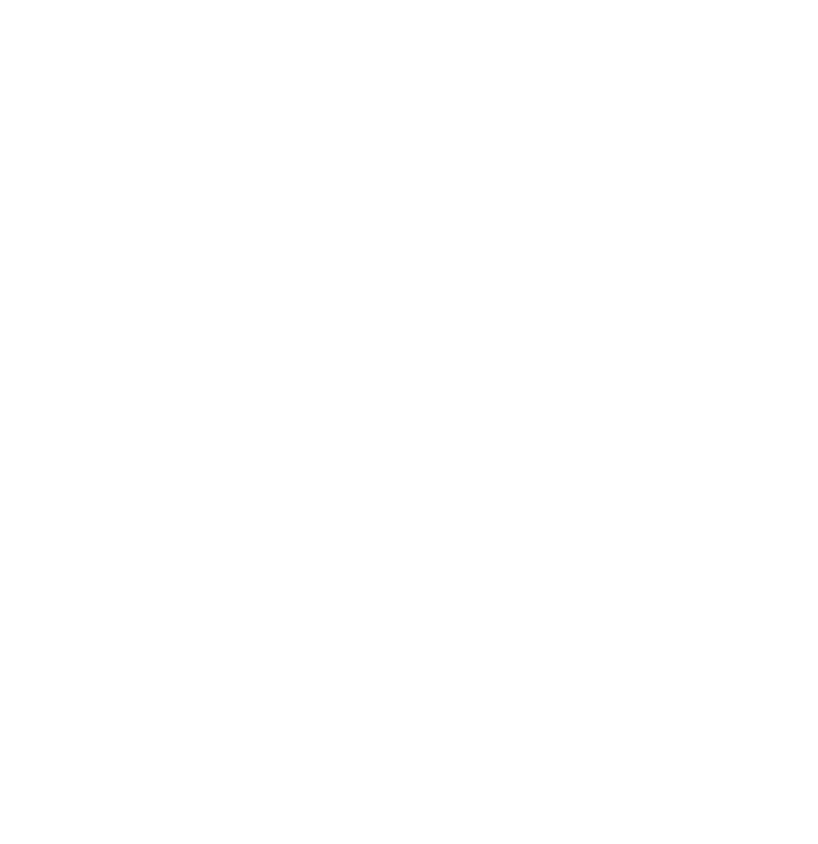
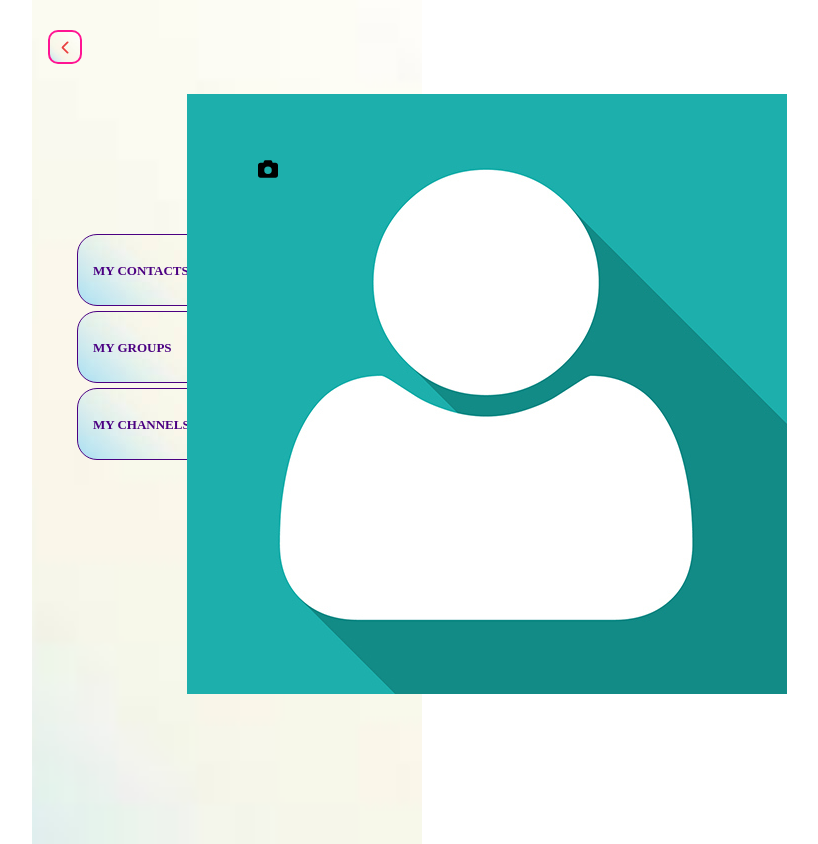
Before and after one commit to SivtsovaT/happygram, a React (Create React App) app: page /profile in a window 1280 px wide. Before the commit this address had no page. Shown: the whole page, without its empty margins (413-1231 px from the left). Built offline with nearby package versions, Linux system fonts and the light colour scheme.

Commit message:
THG-020 - Create the Profile page (#26)
- created Profile page;
- added users' avatars in Search page & My contacts page;

```diff
--- a/src/App.js
+++ b/src/App.js
@@ -12,6 +12,7 @@
 import GroupsListPage from './groups-list-page/GroupsListPage';
 import CreateChannelPage from './create-channel-page/CreateChannelPage';
 import ChannelsListPage from './channels-list-page/ChannelsListPage';
+import MyProfilePage from './my-profile-page/MyProfilePage';
 
 function App() {
   return (
@@ -27,7 +28,7 @@
       <Route path="groupslist" element={<GroupsListPage />} />
       <Route path="channel" element={<CreateChannelPage />} />
       <Route path="channelslist" element={<ChannelsListPage />} />
-
+      <Route path="profile" element={<MyProfilePage />} />
     </Routes>
   );
 }
--- a/src/channels-list-page/ChannelsListPage.js
+++ b/src/channels-list-page/ChannelsListPage.js
@@ -145,7 +145,7 @@
             !
           </div>
         </div>
-        <Link to="/contacts" className="link-panel">
+        <Link to="/profile" className="link-panel">
           <img src={back} alt="back" />
         </Link>
         <div className="users-list">
--- a/src/create-channel-page/CreateChannelPage.js
+++ b/src/create-channel-page/CreateChannelPage.js
@@ -108,7 +108,7 @@
 
   return (
     <div className="content">
-      <Link to="/contacts" className="link-panel">
+      <Link to="/profile" className="link-panel">
         <img src={back} alt="back" />
       </Link>
       <div className="signup-wrapper" style={{ marginTop: '200px' }}>
@@ -117,7 +117,7 @@
                 downloadImageVisible ? <img className="group-image" src={url} alt="group-image" />
                 // eslint-disable-next-line jsx-a11y/img-redundant-alt
                   : <img className="group-image" src={group} alt="group-image" />
-            }
+        }
 
         <div className="fileload-group">
           <div className="file-load-block">
@@ -129,7 +129,7 @@
           </div>
           {
                     downloadButtonVisible && <button className="input-btn" type="button" onClick={handleSubmit}>Download</button>
-                }
+          }
         </div>
         <input
           className="input-log input-group"
--- a/src/create-group-page/CreateGroupPage.js
+++ b/src/create-group-page/CreateGroupPage.js
@@ -111,7 +111,7 @@
 
   return (
     <div className="content">
-      <Link to="/contacts" className="link-panel">
+      <Link to="/profile" className="link-panel">
         <img src={back} alt="back" />
       </Link>
       <div className="signup-wrapper" style={{ marginTop: '200px' }}>
--- a/src/groups-list-page/GroupsListPage.js
+++ b/src/groups-list-page/GroupsListPage.js
@@ -152,7 +152,7 @@
             !
           </div>
         </div>
-        <Link to="/contacts" className="link-panel">
+        <Link to="/profile" className="link-panel">
           <img src={back} alt="back" />
         </Link>
         <div className="users-list">
--- /dev/null
+++ b/src/my-profile-page/MyProfilePage.js
@@ -0,0 +1,175 @@
+import React, { useEffect, useState } from 'react';
+import './MyProfilePage.scss';
+import { getAuth } from 'firebase/auth';
+import { doc, getDoc, setDoc } from 'firebase/firestore';
+import { getDownloadURL, ref, uploadBytes } from 'firebase/storage';
+import { Link } from 'react-router-dom';
+import { FontAwesomeIcon } from '@fortawesome/react-fontawesome';
+import { faCamera, faUserGroup } from '@fortawesome/free-solid-svg-icons';
+import back from '../images/back.png';
+import avatar from '../images/search-page/avatar.jpg';
+import { db, storage } from '../firebase';
+
+function MyProfilePage() {
+  const [userImage, setUserImage] = useState('');
+  const [url, setUrl] = useState(null);
+  const [downloadImageVisible, setDownloadImageVisible] = useState(false);
+  const [downloadButtonVisible, setDownloadButtonVisible] = useState(false);
+  const [saveButtonVisible, setSaveButtonVisible] = useState(false);
+  const [currentAuth, setCurrentAuth] = useState(null);
+  const [userData, setUserData] = useState([]);
+
+  const getAuthUser = async () => {
+    try {
+      const auth = await getAuth();
+      const userId = auth?.currentUser?.uid || null;
+      setCurrentAuth(userId);
+      if (!userId) {
+        setTimeout(() => {
+          getAuthUser();
+        }, 2000);
+      }
+    } catch (e) {
+      console.log(e);
+    }
+  };
+  useEffect(() => {
+    if (!currentAuth) {
+      return;
+    }
+    const getUser = async () => {
+      const docRef = doc(db, 'users', currentAuth);
+      const docSnap = await getDoc(docRef);
+      const data = docSnap.data();
+      setUserData(data);
+    };
+    getUser();
+  }, [currentAuth]);
+  useEffect(() => {
+    const auth = async () => {
+      await getAuthUser();
+    };
+    auth();
+  }, []);
+  const myName = userData.displayName;
+  const myEmail = userData.email;
+  const myAvatar = userData.userAvatar;
+  const handleImageChange = (e) => {
+    if (e.target.files[0]) {
+      setUserImage(e.target.files[0]);
+      setDownloadButtonVisible(true);
+    }
+  };
+  const handleSubmit = async () => {
+    const imageId = new Date().toISOString();
+    const auth = getAuth();
+    const userId = auth.currentUser.uid;
+    const imageRef = ref(storage, `images/users/${userId}/${imageId}`);
+    uploadBytes(imageRef, userImage).then(() => {
+      // eslint-disable-next-line no-shadow
+      getDownloadURL(imageRef).then((url) => {
+        setUrl(url);
+      }).catch((error) => {
+        console.log(error.message, 'error getting image url');
+      }).catch((error) => {
+        console.log(error.message, 'error getting image url');
+      });
+      setDownloadImageVisible(true);
+      setDownloadButtonVisible(false);
+      setSaveButtonVisible(true);
+    });
+  };
+  const saveImage = async () => {
+    const auth = getAuth();
+    const userId = auth.currentUser.uid;
+    const userRef = doc(db, `users/${userId}`);
+    await setDoc(userRef, {
+      ...userData,
+      userAvatar: url,
+    }, { merge: true });
+    const userRef1 = doc(db, `users/${userId}`);
+    const docSnap = await getDoc(userRef1);
+    const data = docSnap.data();
+    setUserData(data);
+    setSaveButtonVisible(false);
+  };
+  return (
+    <div className="content">
+      <Link to="/contacts" className="link-panel">
+        <img src={back} alt="back" />
+      </Link>
+      <div className="profile-wrapper">
+        <div className="avatar-wrapper">
+          {
+            // eslint-disable-next-line jsx-a11y/img-redundant-alt,no-nested-ternary
+            downloadImageVisible ? <img className="profile-image" src={url} alt="profile-image" />
+            // eslint-disable-next-line jsx-a11y/img-redundant-alt
+              : (
+            // eslint-disable-next-line jsx-a11y/img-redundant-alt
+                myAvatar ? <img src={myAvatar} alt="avatar" className="profile-image" />
+                // eslint-disable-next-line jsx-a11y/img-redundant-alt
+                  : <img className="profile-image" src={avatar} alt="profile-image" />
+              )
+          }
+
+          <div className="fileload-group-profile">
+            <div className="file-load-block">
+              {/* eslint-disable-next-line jsx-a11y/label-has-associated-control */}
+              <label className="input-label">
+                <FontAwesomeIcon style={{ width: '20px', height: '20px' }} icon={faCamera} />
+                <input style={{ opacity: '0' }} type="file" onChange={handleImageChange} value="" className="file-inp" />
+              </label>
+            </div>
+            {
+                downloadButtonVisible && <button className="input-btn" type="button" onClick={handleSubmit}>Download</button>
+            }
+            {
+                saveButtonVisible && (
+                <button type="button" onClick={saveImage}>save</button>
+                )
+            }
+          </div>
+        </div>
+        <div className="profile-user-info">
+          <div className="project-main">{myName}</div>
+          <div className="user-email">{myEmail}</div>
+        </div>
+        <div className="profile-main">
+          <div className="profile-block">
+            <Link to="/contacts" className="profile-link">
+              <div className="my-groups-title">MY CONTACTS</div>
+            </Link>
+          </div>
+          <div className="profile-block">
+            <div className="profile-create">
+              <Link to="/groupslist" className="profile-link">
+                <div className="my-groups-title">MY GROUPS</div>
+              </Link>
+              <div className="my-groups-wrapper" style={{ marginLeft: '85px' }}>
+                <div className="my-groups-title">Create group</div>
+                <Link to="/group">
+                  <FontAwesomeIcon icon={faUserGroup} />
+                </Link>
+              </div>
+            </div>
+          </div>
+          <div className="profile-block">
+            <div className="profile-create">
+              <Link to="/channelslist" className="profile-link">
+                <div className="my-groups-title">MY CHANNELS</div>
+              </Link>
+              <div className="my-groups-wrapper" style={{ marginLeft: '70px' }}>
+                <div className="my-groups-title">Create group</div>
+                <Link to="/channel">
+                  <FontAwesomeIcon icon={faUserGroup} />
+                </Link>
+              </div>
+            </div>
+          </div>
+        </div>
+      </div>
+    </div>
+  );
+}
+
+export default MyProfilePage;
--- /dev/null
+++ b/src/my-profile-page/MyProfilePage.scss
@@ -0,0 +1,116 @@
+.profile-wrapper {
+	display: flex;
+	flex-direction: column;
+	align-items: center;
+	.avatar-wrapper {
+		display: flex;
+		justify-content: center;
+		position: relative;
+		.profile-image {
+			position: absolute;
+			left: 35px;
+		}
+	}
+	.profile-user-info {
+		display: flex;
+		flex-direction: column;
+		margin-top: 65px;
+		justify-content: center;
+		align-items: center;
+		.user-email {
+			font-size: 13px;
+			color: var(--main-font-color);		}
+	}
+	.profile-main {
+		width: 300px;
+		height: 300px;
+		border-radius: 15px;
+		.profile-block {
+			display: flex;
+			justify-content: flex-start;
+			align-items: center;
+			width: 300px;
+			height: 70px;
+			border: 1px var(--main-font-color) solid;
+			border-radius: 20px;
+			margin-top: 5px;
+			background: url("../images/new-back.jpeg") center center/cover no-repeat;
+			&:hover {
+				height: 75px;
+				border: 2px var(--main-font-color) solid;
+				border-radius: 20px;
+				background: url("../images/my-profile-page/gradient.jpg") center center/cover no-repeat;
+			}
+			.profile-create {
+				display: flex;
+				justify-content: flex-start;
+				align-items: center;
+				.my-groups-wrapper {
+					display: flex;
+					justify-content: center;
+					align-items: center;
+					width: 100px;
+					height: 30px;
+					border: 2px deeppink solid;
+					border-radius: 10px;
+					padding-right: 5px;
+					&:hover {
+						box-shadow: 7px -7px 17px var(--dark-red-color);
+					}
+					.my-groups-title {
+						font-size: 12px;
+						color: var(--main-font-color);
+						font-weight: 700;
+						margin-left: 10px;
+					}
+				}
+			}
+			.profile-link {
+				text-decoration: none;
+				margin-left: 15px;
+				color: var(--main-font-color);
+				font-size: 13px;
+				font-weight: 900;
+			}
+		}
+
+	}
+}
+.fileload-group-profile {
+	display: flex;
+	justify-content: flex-start;
+	width: 150px;
+	height: 30px;
+	margin-top: 10px;
+
+	.file-load-block {
+		position: relative;
+
+		.input-label {
+			width: 30px;
+			position: absolute;
+			left: 106px;
+			top: 55px;
+		}
+	}
+	.input-btn {
+		margin-left: 35px;
+		height: 30px;
+		width: 80px;
+		background-color: #E0FFFF;
+		border: none;
+		cursor: pointer;
+		transition: 0.5s all;
+		font-size: 12px;
+		font-weight: 700;
+		line-height: 32px;
+		text-align: center;
+		border-radius: 20px;
+		color: var(--main-font-color);
+		&:hover {
+			box-shadow: 7px -7px 17px var(--dark-red-color);
+			border: none;
+		}
+	}
+
+}
```
Also changed, not shown: src/my-contacts-page/MyContactsPage.js (+42 -29 lines), src/search-page/SearchPage.js (+13 -4 lines), src/images/my-profile-page/gradient.jpg (added).
